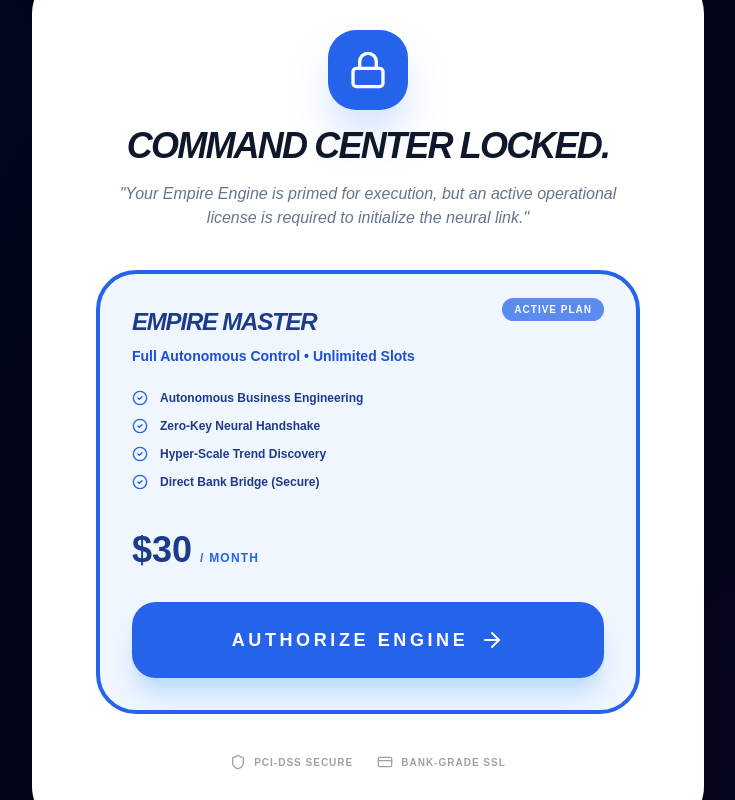
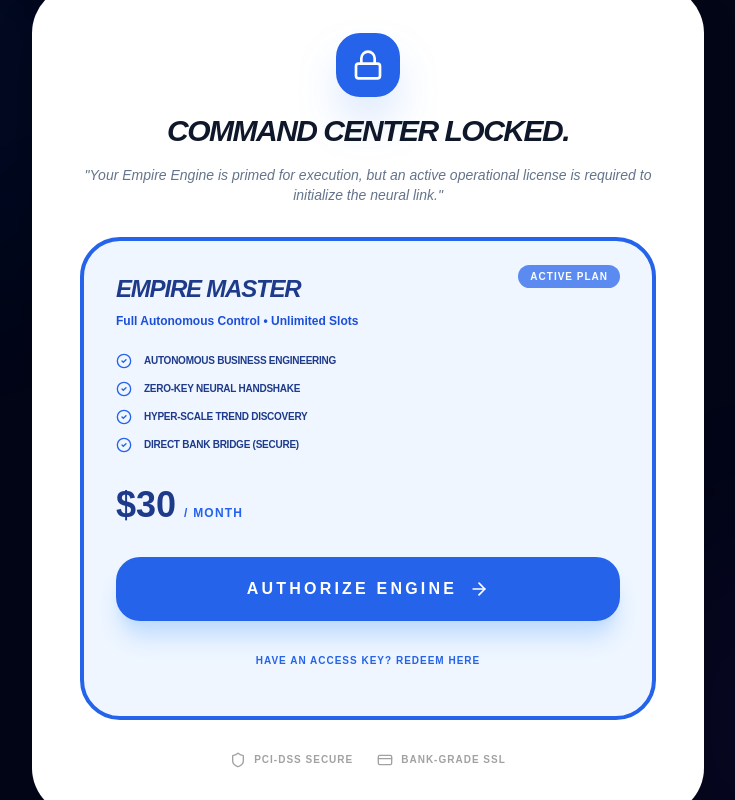
Before and after one commit to EmpireLaunchCEO/EmpireLaunchAI-frontend, a Next.js app: page /settings in a window 1280 px wide. Shown: the whole page, without its empty margins (272-1007 px from the left). Built offline with nearby package versions, Linux system fonts and the light colour scheme.

Commit message:
Security: Implement Access Key redemption for Owner/Beta access

```diff
--- a/src/components/SubscriptionGuard.tsx
+++ b/src/components/SubscriptionGuard.tsx
@@ -8,6 +8,9 @@ import { Shield, Lock, CreditCard, Sparkles, CheckCircle2, ArrowRight } from 'lu
 export function SubscriptionGuard({ children }: { children: React.ReactNode }) {
   const { isPaid, setIsPaid } = useEmpire();
   const [isProcessing, setIsProcessing] = useState(false);
+  const [showKeyInput, setShowKeyInput] = useState(false);
+  const [accessKey, setAccessKey] = useState('');
+  const [error, setError] = useState('');
 
   const handleSimulatePayment = () => {
     setIsProcessing(true);
@@ -15,6 +18,23 @@ export function SubscriptionGuard({ children }: { children: React.ReactNode }) {
       setIsPaid(true);
       setIsProcessing(false);
     }, 2000);
+  };
+
+  const handleRedeemKey = () => {
+    setIsProcessing(true);
+    setError('');
+
+    // In a real app, this would call /api/auth/redeemKey
+    // For this simulation, we check for the Master Owner key or any valid key format
+    setTimeout(() => {
+      if (accessKey.startsWith('OWNER-') || accessKey.startsWith('BETA-')) {
+        setIsPaid(true);
+        setIsProcessing(false);
+      } else {
+        setError('Invalid or expired access key.');
+        setIsProcessing(false);
+      }
+    }, 1500);
   };
 
   if (isPaid) {
@@ -32,36 +52,37 @@ export function SubscriptionGuard({ children }: { children: React.ReactNode }) {
       <motion.div
         initial={{ opacity: 0, scale: 0.95 }}
         animate={{ opacity: 1, scale: 1 }}
-        className="relative z-10 max-w-2xl w-full bg-white rounded-[48px] p-8 md:p-16 shadow-2xl text-center space-y-10"
+        className="relative z-10 max-w-2xl w-full bg-white rounded-[48px] p-8 md:p-12 shadow-2xl text-center space-y-8"
       >
         <div className="space-y-4">
-          <div className="w-20 h-20 bg-blue-600 rounded-[28px] mx-auto flex items-center justify-center shadow-2xl shadow-blue-500/40">
-            <Lock className="w-10 h-10 text-white" />
+          <div className="w-16 h-16 bg-blue-600 rounded-[24px] mx-auto flex items-center justify-center shadow-2xl shadow-blue-500/40">
+            <Lock className="w-8 h-8 text-white" />
           </div>
-          <h2 className="text-4xl font-black text-slate-900 tracking-tighter uppercase italic">
+          <h2 className="text-3xl font-black text-slate-900 tracking-tighter uppercase italic">
             Command Center Locked.
           </h2>
-          <p className="text-slate-500 font-medium italic">
+          <p className="text-slate-500 text-sm font-medium italic">
             "Your Empire Engine is primed for execution, but an active operational license is required to initialize the neural link."
           </p>
         </div>
 
+        {!showKeyInput ? (
           <div className="grid grid-cols-1 gap-4">
             <div className="p-8 bg-blue-50 border-4 border-blue-600 rounded-[40px] text-left relative overflow-hidden">
               <div className="absolute top-6 right-8 bg-blue-600 text-white px-3 py-1 rounded-full text-[10px] font-black uppercase tracking-widest animate-pulse">
                 Active Plan
               </div>
               <h3 className="text-2xl font-black text-blue-900 uppercase italic tracking-tighter mb-2">Empire Master</h3>
-            <p className="text-blue-700 text-sm font-bold mb-6">Full Autonomous Control • Unlimited Slots</p>
+              <p className="text-blue-700 text-xs font-bold mb-6">Full Autonomous Control • Unlimited Slots</p>
 
-            <div className="space-y-3 mb-10">
+              <div className="space-y-3 mb-8">
                 {[
                   'Autonomous Business Engineering',
                   'Zero-Key Neural Handshake',
                   'Hyper-Scale Trend Discovery',
                   'Direct Bank Bridge (Secure)'
                 ].map(f => (
-                <div key={f} className="flex items-center gap-3 text-xs font-bold text-blue-900">
+                  <div key={f} className="flex items-center gap-3 text-[10px] font-black text-blue-900 uppercase tracking-tight">
                     <CheckCircle2 className="w-4 h-4 text-blue-600" />
                     {f}
                   </div>
@@ -73,25 +94,79 @@ export function SubscriptionGuard({ children }: { children: React.ReactNode }) {
                 <span className="text-blue-600 font-bold uppercase tracking-widest text-xs">/ Month</span>
               </div>
 
+              <div className="space-y-4">
                 <button
                   onClick={handleSimulatePayment}
                   disabled={isProcessing}
-              className="w-full py-6 bg-blue-600 text-white rounded-[24px] font-black text-lg uppercase tracking-[0.2em] flex items-center justify-center gap-3 hover:bg-slate-900 transition-all shadow-xl shadow-blue-200 group"
+                  className="w-full py-5 bg-blue-600 text-white rounded-[24px] font-black text-base uppercase tracking-[0.2em] flex items-center justify-center gap-3 hover:bg-slate-900 transition-all shadow-xl shadow-blue-200 group"
                 >
                   {isProcessing ? (
                     <>
                       Initializing...
-                  <Sparkles className="w-6 h-6 animate-spin" />
+                      <Sparkles className="w-5 h-5 animate-spin" />
                     </>
                   ) : (
                     <>
                       Authorize Engine
-                  <ArrowRight className="w-6 h-6 group-hover:translate-x-2 transition-transform" />
+                      <ArrowRight className="w-5 h-5 group-hover:translate-x-2 transition-transform" />
                     </>
                   )}
                 </button>
+
+                <button
+                  onClick={() => setShowKeyInput(true)}
+                  className="w-full py-4 text-blue-600 font-black text-[10px] uppercase tracking-widest hover:text-blue-800 transition-colors"
+                >
+                  Have an access key? Redeem here
+                </button>
               </div>
             </div>
+          </div>
+        ) : (
+          <motion.div
+            initial={{ opacity: 0, x: 20 }}
+            animate={{ opacity: 1, x: 0 }}
+            className="p-8 bg-slate-50 border-2 border-slate-100 rounded-[40px] text-left space-y-6"
+          >
+            <div>
+              <h3 className="text-xl font-black text-slate-900 uppercase italic tracking-tighter">Redeem Key.</h3>
+              <p className="text-slate-500 text-xs font-bold uppercase tracking-widest mt-1">Enter your master or beta access code</p>
+            </div>
+
+            <div className="space-y-4">
+              <div className="relative">
+                <input
+                  type="text"
+                  value={accessKey}
+                  onChange={(e) => setAccessKey(e.target.value)}
+                  placeholder="XXXX-XXXX-XXXX-XXXX"
+                  className="w-full bg-white border-2 border-slate-200 rounded-2xl p-5 text-sm font-black tracking-widest uppercase focus:border-blue-600 outline-none transition-all"
+                />
+                <Sparkles className="absolute right-5 top-5 w-5 h-5 text-blue-400" />
+              </div>
+
+              {error && (
+                <p className="text-red-500 text-[10px] font-black uppercase tracking-widest ml-2">{error}</p>
+              )}
+
+              <button
+                onClick={handleRedeemKey}
+                disabled={isProcessing || !accessKey}
+                className="w-full py-5 bg-slate-900 text-white rounded-[24px] font-black text-base uppercase tracking-[0.2em] flex items-center justify-center gap-3 hover:bg-blue-600 transition-all shadow-xl disabled:opacity-50"
+              >
+                {isProcessing ? "Validating..." : "Unlock Access"}
+                <CheckCircle2 className="w-5 h-5" />
+              </button>
+
+              <button
+                onClick={() => setShowKeyInput(false)}
+                className="w-full py-4 text-slate-400 font-black text-[10px] uppercase tracking-widest hover:text-slate-900 transition-colors"
+              >
+                Back to Plans
+              </button>
+            </div>
+          </motion.div>
+        )}
 
         <div className="flex items-center justify-center gap-6 opacity-40 grayscale">
           <div className="flex items-center gap-2">
```
Lines whose indentation alone changed are shown as unchanged.
